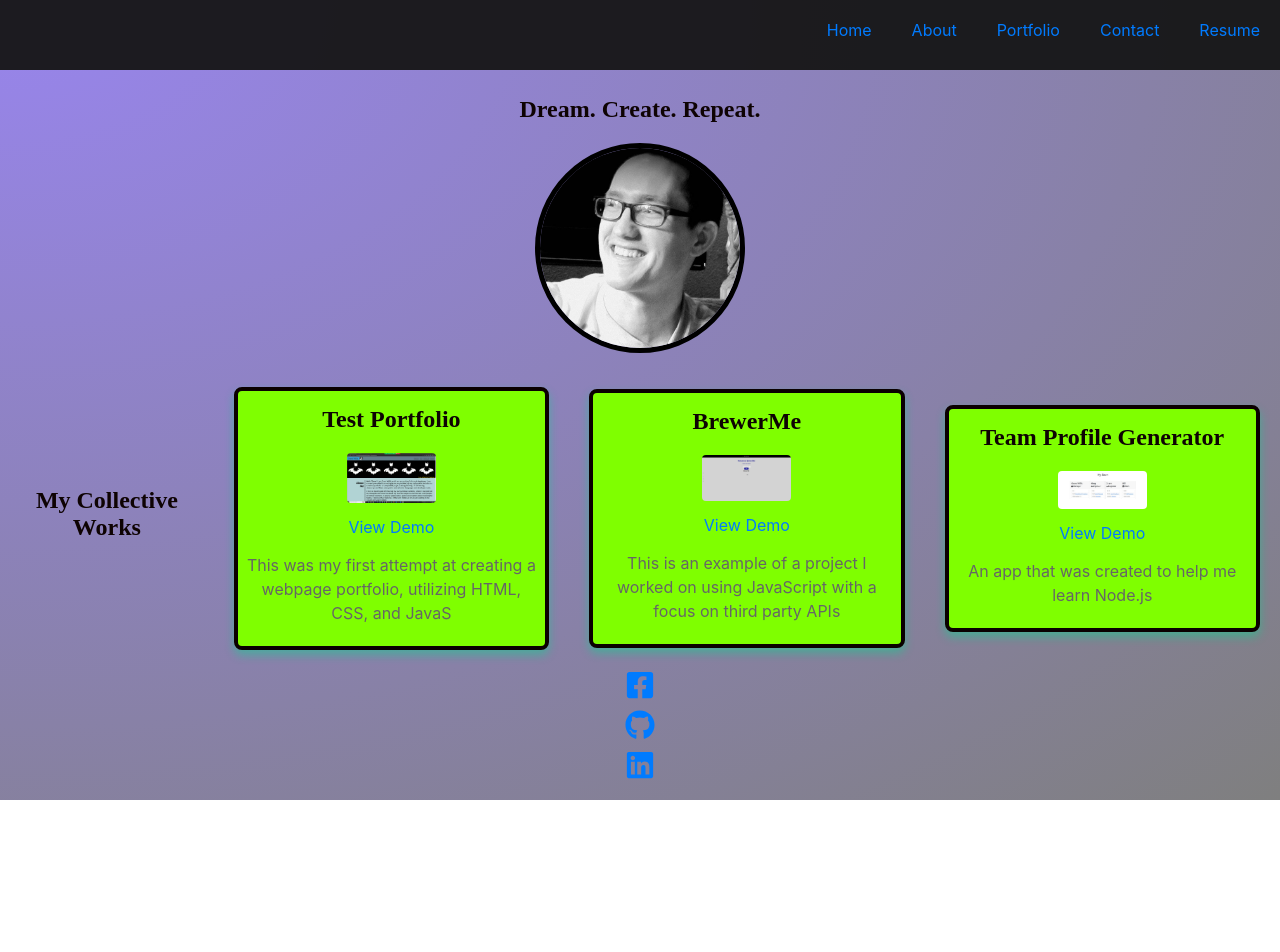
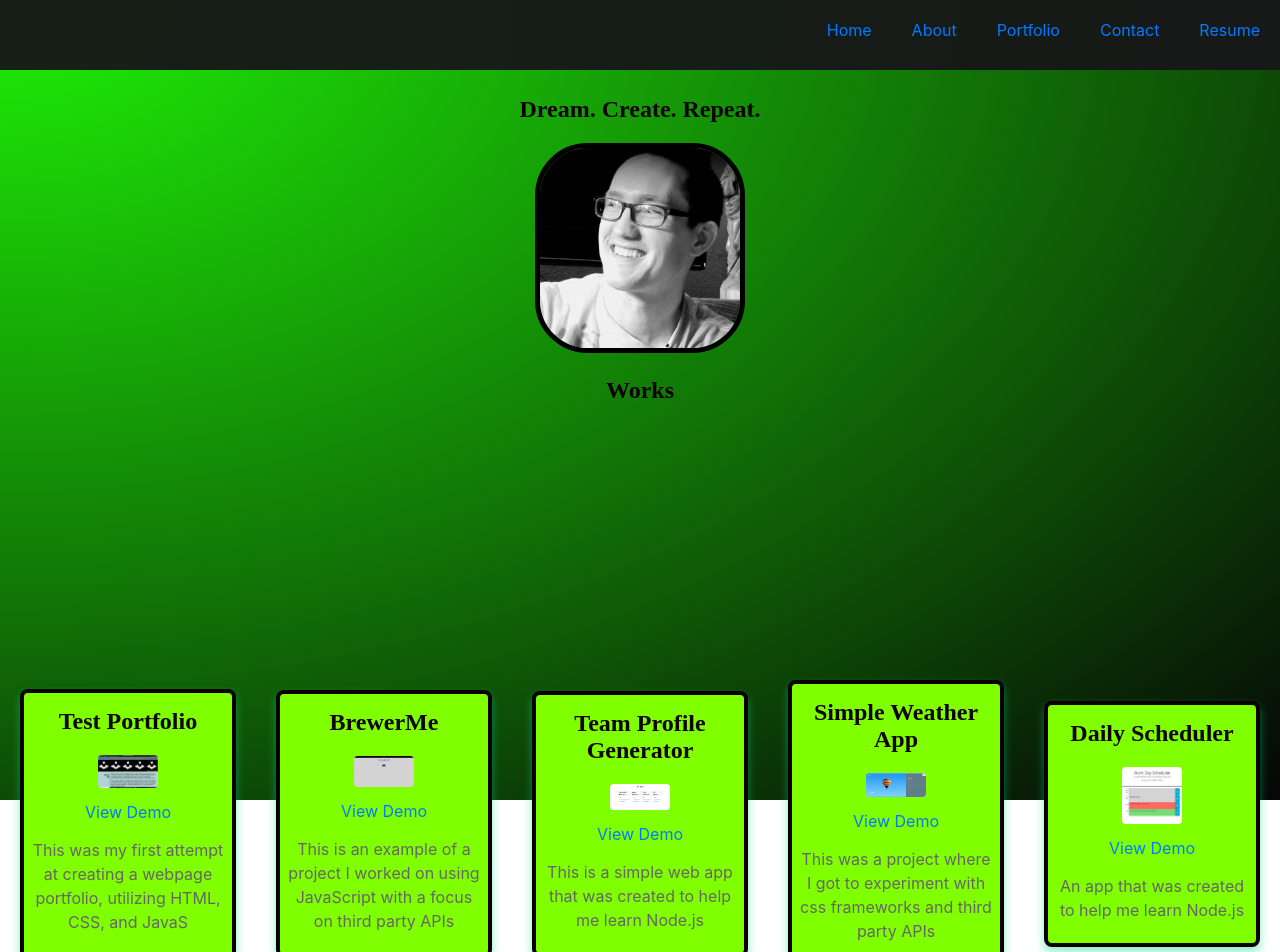
Before and after one commit to Willisson7/willispro, a React (Create React App) app: page /Portfolio in a window 1280 px wide. Shown: the top 952 px of the page. Before the commit the page ends 800 px from the top, so only its background shows below. Built offline with nearby package versions, Linux system fonts and the light colour scheme.

Commit message:
Tweaked Css. Website is mostly functional.

```diff
--- a/src/App.css
+++ b/src/App.css
@@ -1,8 +1,8 @@
 .App {
-  /* background: radial-gradient(circle at 33%, #021000, #14e02b 50%, #e6ede6 75%, #084a12 75%); */
 
-  background: radial-gradient(at top left, rgba(50, 11, 221, 0.5), rgba(0, 0, 0, 0.5));
+  background: radial-gradient(at top left, rgb(30, 241, 6), rgba(0, 0, 0, 0.978));
   text-align: center;
+
   margin: auto;
   height: 100vh;
 }
@@ -12,7 +12,7 @@
   justify-content: flex-end;
   background-repeat: no-repeat;
   border: 5px solid black;
-  border-radius: 50%;
+  border-radius: 25%;
   /* opacity: .7; */
   width: 200px;
   height: 200px;
@@ -27,10 +27,10 @@
 body {
   height: 100vh;
 }
-
+/*
 html {
   height: 100vh;
-}
+} */
 
 li {
   margin: 20px;
--- a/src/components/portfolio.js
+++ b/src/components/portfolio.js
@@ -3,8 +3,8 @@ import Project from './project';
 import oldPortfolio from '../images/OldPortfolio.jpg';
 import  BrewerMe from '../images/BrewerMe.png';
 import  TeamProfiler from '../images/TPG screenshot.jpg';
-// import  BrewerMe from '../images/BrewerMe.png';
-// import  BrewerMe from '../images/BrewerMe.png';
+import ColoredScreenShot  from '../images/ColoredScreenShot.jpg';
+import  WeatherApp from '../images/WeatherApp.jpg';
 
 
 function Portfolio() {
@@ -23,17 +23,32 @@ function Portfolio() {
     },
     {
       title: 'Team Profile Generator',
-      description: 'An app that was created to help me learn Node.js',
-      demoLink: 'https://willisson7.Team-Profile-Generator',
+      description: 'This is a simple web app that was created to help me learn Node.js',
+      demoLink: 'https://willisson7.team-profile-generator',
       image: TeamProfiler,
     },
+    {
+      title: 'Simple Weather App',
+      description: 'This was a project where I got to experiment with css frameworks and third party APIs',
+      demoLink: 'https://willisson7.team-profile-generator',
+      image: WeatherApp,
+    },
+    {
+      title: 'Daily Scheduler',
+      description: 'An app that was created to help me learn Node.js',
+      demoLink: 'https://willisson7.team-profile-generator',
+      image: ColoredScreenShot,
+    },
+
   ];
   return (
+    <div>
+     <h2> Works</h2>
     <div className="project-container">
-     <h2>My Collective Works</h2>
      {projects.map((project, index) => (
         <Project key={index} project={project} />
       ))}
+      </div>
     </div>
   );
 }
--- a/src/components/resume.js
+++ b/src/components/resume.js
@@ -4,7 +4,7 @@ import React from 'react';
 function resume() {
   return (
     <div className="main-container">
-     <h2>This is the resume</h2>
+     <h2>This is where the resume will go</h2>
     </div>
   );
 }
--- a/src/styles/footer.css
+++ b/src/styles/footer.css
@@ -1,5 +1,6 @@
 footer-container{
-    padding-top: 200px;
-    background-color: black;
-    margin-top: 20%;
+    margin-top: 50px;
+    justify-content: center;
+    display: flex;
+    flex-direction: row;
 }
--- a/src/styles/projects.css
+++ b/src/styles/projects.css
@@ -16,6 +16,7 @@
   display: flex;
   flex-direction: row;
   align-items:center ;
+  height: 100vh;
 
 }
 
```
Also changed, not shown: src/images/WeatherApp.jpg (renamed from src/images/ScreenShot.jpg).
